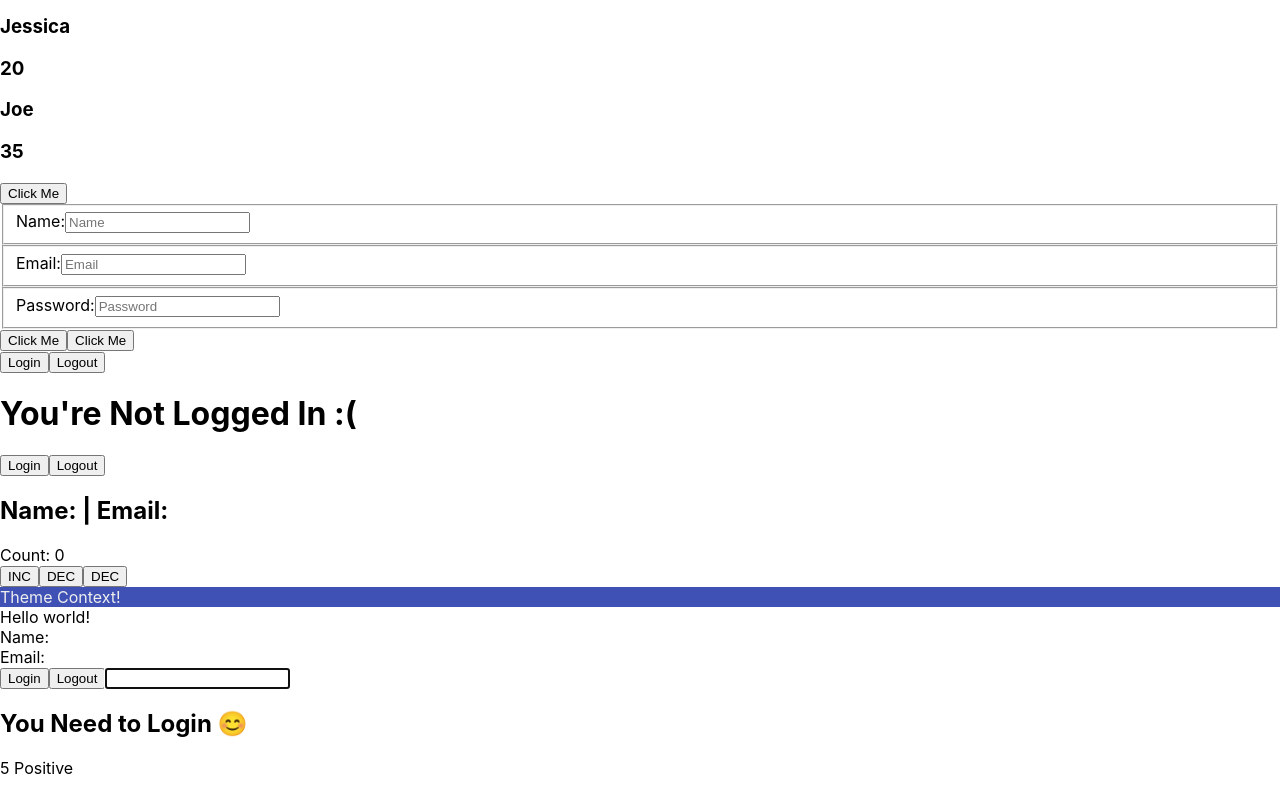
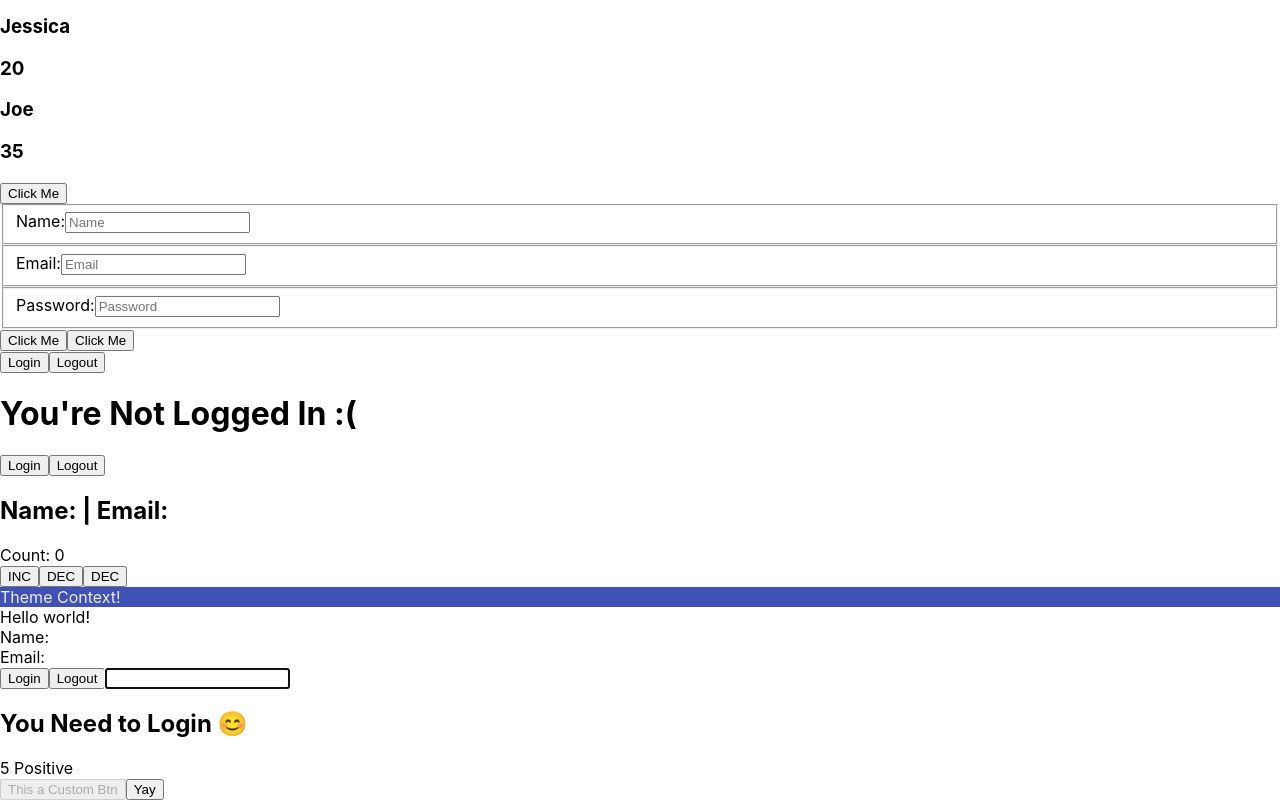
Before and after one commit to medaminefh/react-with-typescript, a React (Create React App) app: page / in a window 1280 px wide. Shown: the part 435-1235 px from the top of the page. Before the commit the page ends 1213 px from the top, so only its background shows below. Built offline with nearby package versions, Linux system fonts and the light colour scheme.

Commit message:
omit in typescript

```diff
--- a/src/App.tsx
+++ b/src/App.tsx
@@ -2,7 +2,7 @@ import React from "react";
 import Greet from "./components/greet/Greet";
 import Lists from "./components/lists/Lists";
 import Status from "./components/status/Status";
-import Button from "./components/button/button";
+import { Button, CustomBtn } from "./components/button/button";
 import Form from "./components/input/input";
 import Modal from "./components/modal/Modal";
 import Styles from "./components/styles/Styles";
@@ -18,6 +18,7 @@ import {
   Profile,
   ComponentType,
 } from "./components/reactComponentType/ComponentType";
+import TestingOmit from "./components/omit/Omit";
 
 type AppProps = {
   children: React.ReactNode;
@@ -82,6 +83,14 @@ const App = (props: AppProps) => {
       <ComponentType isLoggedIn={false} component={Profile} />
 
       <RestrictedProps value={5} isPositive />
+      <CustomBtn
+        variant="hello"
+        disabled
+        onClick={() => console.log("Hello world")}
+      >
+        This a Custom Btn
+      </CustomBtn>
+      <TestingOmit value={"anyway"}>Yay</TestingOmit>
     </div>
   );
 };
--- a/src/components/button/button.tsx
+++ b/src/components/button/button.tsx
@@ -1,10 +1,19 @@
+type ButtonProps = {
+  handleClick: () => void;
+};
 
-type ButtonProps = {
-    handleClick : () => void
-}
+type CustomBtnProps = {
+  variant: string;
+} & React.ComponentProps<"button">;
 
-function button(props:ButtonProps) {
+export function Button(props: ButtonProps) {
   return <button onClick={props.handleClick}>Click Me</button>;
 }
 
-export default button;
+export const CustomBtn = ({ variant, children, ...rest }: CustomBtnProps) => {
+  return (
+    <button className={`btn ${variant}`} {...rest}>
+      {children}
+    </button>
+  );
+};
--- a/src/components/input/input.tsx
+++ b/src/components/input/input.tsx
@@ -1,34 +1,39 @@
-import React from "react";
-import Button from "../button/button";
+import { Button } from "../button/button";
 
-type InputProps = {
-    children?:React.ReactNode // optional
-    handleSubmit:(e:React.FormEvent<HTMLFormElement>) => void
-    handleChange:(e:React.ChangeEvent<HTMLInputElement>) => void
-}
+type FormProps = {
+  children?: React.ReactNode; // optional
+  handleSubmit: (e: React.FormEvent<HTMLFormElement>) => void;
+  handleChange: (e: React.ChangeEvent<HTMLInputElement>) => void;
+} & React.ComponentProps<"form">;
 
-function Input(props:InputProps) {
+function Form(props: FormProps) {
+  const handleInputChange = (e: React.ChangeEvent<HTMLInputElement>) => {
+    console.log(e.target.name, e.target.value);
+  };
 
-    const handleInputChange = (e:React.ChangeEvent<HTMLInputElement>) => {
-        console.log("from inside the component!")
-    }
-
-  return <form onSubmit={props.handleSubmit}>
+  return (
+    <form onSubmit={props.handleSubmit}>
       <fieldset>
         <label htmlFor="">Name:</label>
         <input onChange={props.handleChange} type={"text"} placeholder="Name" />
       </fieldset>
       <fieldset>
         <label htmlFor="">Email:</label>
-          <input onChange={handleInputChange} type={"text"} placeholder="Email" />
+        <input
+          name="email"
+          onChange={handleInputChange}
+          type={"text"}
+          placeholder="Email"
+        />
       </fieldset>
       <fieldset>
         <label htmlFor="">Password:</label>
         <input type={"text"} placeholder="Password" />
       </fieldset>
-      <Button handleClick={()=> console.log("From The Form")} />
+      <Button handleClick={() => console.log("From The Form")} />
       {props.children}
-  </form>;
+    </form>
+  );
 }
 
-export default Input;
+export default Form;
--- /dev/null
+++ b/src/components/omit/Omit.tsx
@@ -0,0 +1,10 @@
+type ButtonProps = {
+  value: string;
+  children: string;
+} & Omit<React.ComponentProps<"button">, "children">;
+
+function Test({ value, children }: ButtonProps) {
+  return <button className={`hi ${value}`}>{children}</button>;
+}
+
+export default Test;
```
Lines whose indentation alone changed are shown as unchanged.
